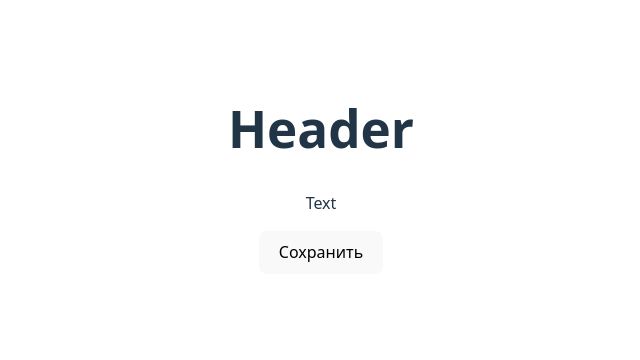
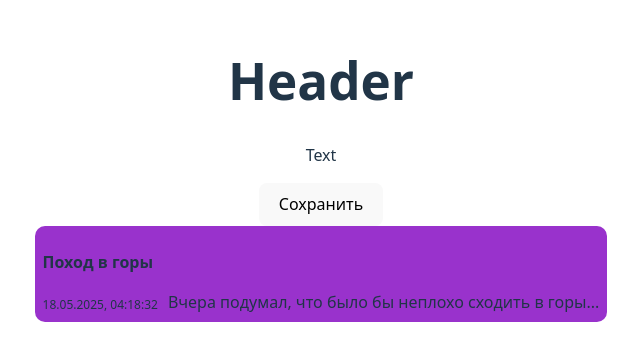
Before and after one commit to PyrtaBlog/project, a React (Vite) app: page / in a window 1280 px wide. Shown: the part 230-590 px from the top of the page, without its empty margins (319-959 px from the left). Built offline with nearby package versions, Linux system fonts and the light colour scheme.

Commit message:
Add component SaidBarItem

```diff
--- a/src/App.jsx
+++ b/src/App.jsx
@@ -1,4 +1,5 @@
 import './App.css';
+import { SaidBarItem } from './components/SaidBarItem/SaidBarItem';
 import { Button } from './components/UI/Button';
 
 function App() {
@@ -6,6 +7,7 @@ function App() {
   <h1>Header</h1>
   <p>Text</p>
   <Button/>
+  <SaidBarItem/>
   </>;
 }
 
--- /dev/null
+++ b/src/components/SaidBarItem/SaidBarItem.css
@@ -0,0 +1,20 @@
+.saidBarItem {
+  background-color: darkorchid;
+  border-radius: 10px;
+  padding: 8px;
+  text-align: left;
+}
+
+.saidBarItem__body {
+  display: flex;
+  gap: 10px;
+  align-items: flex-end;
+}
+
+.saidBarItem__header {
+  font-size: 16px;
+}
+
+.saidBarItem__date {
+  font-size: 12px;
+}
--- /dev/null
+++ b/src/components/SaidBarItem/SaidBarItem.jsx
@@ -0,0 +1,16 @@
+import './SaidBarItem.css';
+
+export function SaidBarItem() {
+  const title = 'Поход в горы';
+  const date = new Date();
+  const text = 'Вчера подумал, что было бы неплохо сходить в горы...';
+  return (
+    <div className='saidBarItem'>
+      <h3 className='saidBarItem__header'>{title}</h3>
+      <div className='saidBarItem__body'>
+        <div className='saidBarItem__date'>{date.toLocaleString('ru-RU')}</div>
+        <div className='saidBarItem__text'>{text}</div>
+      </div>
+    </div>
+  );
+}
```
